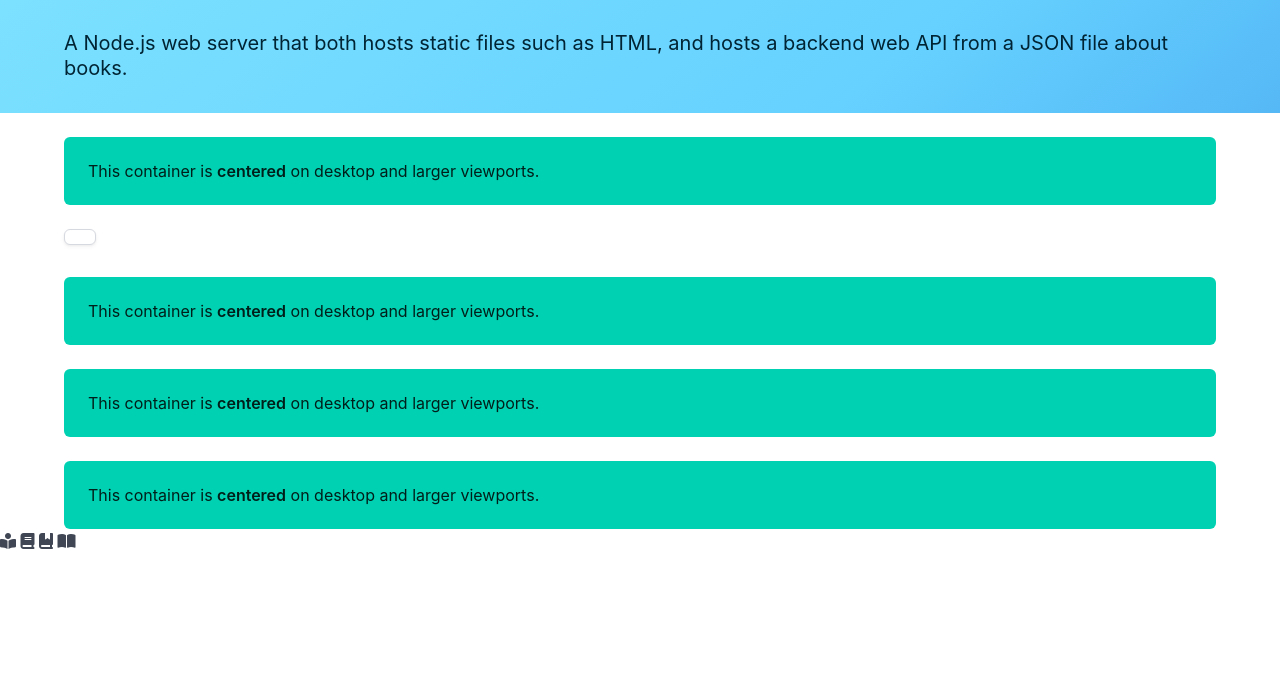
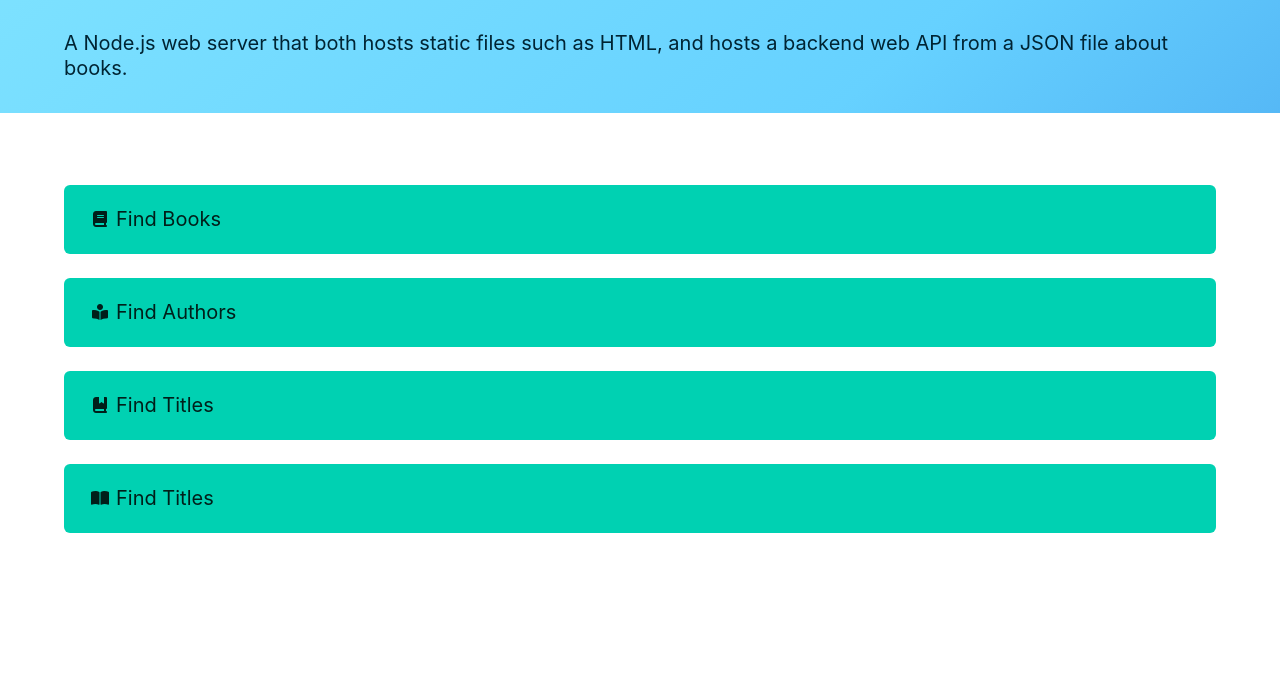
Before and after one commit to EmmaD9/book-api-project, a website: page client/client.html in a window 1280 px wide. Shown: the part 109-800 px from the top of the page. Drawn offline with nearby package versions, Linux system fonts and the light colour scheme.

Commit message:
Update client.html

```diff
--- a/client/client.html
+++ b/client/client.html
@@ -18,27 +18,49 @@
 <body>
     <header class="hero is-small is-info is-bold p-2">
         <div class="hero-body">
+            <a href="">
                 <span class="icon-text">
                     <span class="icon">
                         <i class="fa-solid fa-bookmark"></i>
                     </span>
                     <span>Documentation</span>
-            </span>
+                </span></a>
             <div class="container">
                 <h1 class="title">Book Data API</h1>
                 <br>
-                <h2 class="subtitle">A Node.js web server that both hosts static files such as HTML, and hosts a backend web API from a JSON file about
+                <h2 class="subtitle">A Node.js web server that both hosts static files such as HTML, and hosts a backend
+                    web API from a JSON file about
                     books.</h2>
             </div>
         </div>
     </header>
 
     <br>
+
+    <br>
+
+    <div class="container">
+        <h2 class="subtitle"></h2>
+        <div class="notification is-primary">
+            <span class="icon-text">
+                <span class="icon">
+                    <i class="fa-solid fa-book"></i>
+                </span>
+                <span class="subtitle">Find Books</span>
+            </span>
+        </div>
+    </div>
+
+    <br>
+
     <div class="container">
         <div class="notification is-primary">
-            This container is <strong>centered</strong> on desktop and larger viewports.
-        </div>
-        <div class="button">
+            <span class="icon-text">
+                <span class="icon">
+                    <i class="fa-solid fa-book-open-reader"></i>
+                </span>
+                <span class="subtitle">Find Authors</span>
+            </span>
 
         </div>
     </div>
@@ -47,7 +69,12 @@
 
     <div class="container">
         <div class="notification is-primary">
-            This container is <strong>centered</strong> on desktop and larger viewports.
+            <span class="icon-text">
+                <span class="icon">
+                    <i class="fa-solid fa-book-bookmark"></i>
+                </span>
+                <span class="subtitle">Find Titles</span>
+            </span>
         </div>
     </div>
 
@@ -55,23 +82,15 @@
 
     <div class="container">
         <div class="notification is-primary">
-            This container is <strong>centered</strong> on desktop and larger viewports.
+            <span class="icon-text">
+                <span class="icon">
+                    <i class="fa-solid fa-book-open"></i>
+                </span>
+                <span class="subtitle">Find Titles</span>
+            </span>
         </div>
     </div>
-
-    <br>
-
-    <div class="container">
-        <div class="notification is-primary">
-            This container is <strong>centered</strong> on desktop and larger viewports.
-        </div>
-    </div>
-<i class="fa-solid fa-book-open-reader"></i> <!--author-->
-<i class="fa-solid fa-book"></i> <!--all books-->
-<i class="fa-solid fa-book-bookmark"></i> <!--title-->
-<i class="fa-solid fa-book-open"></i><!--date-->
+</body>
 
 
-</body>
-
 </html>
```
Lines whose indentation alone changed are shown as unchanged.
